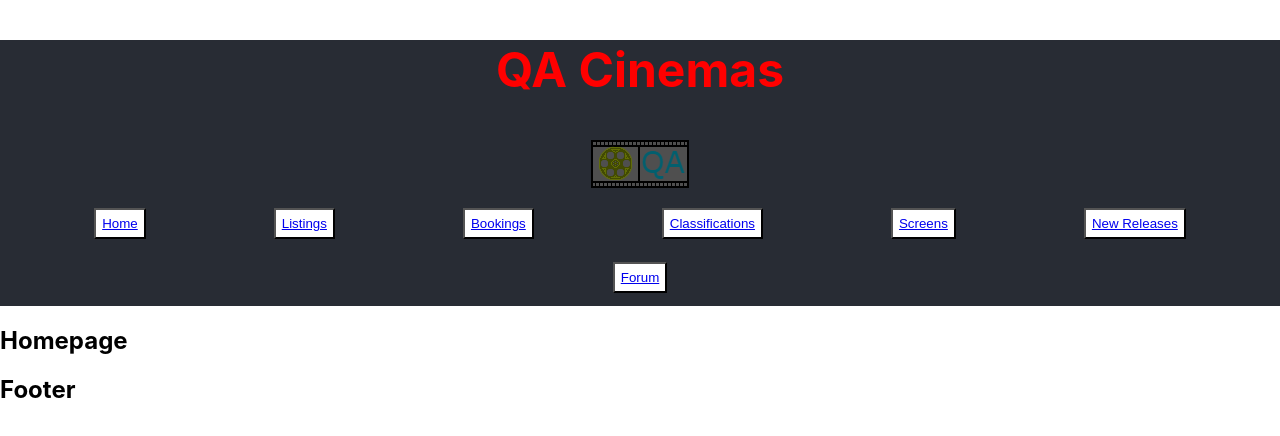
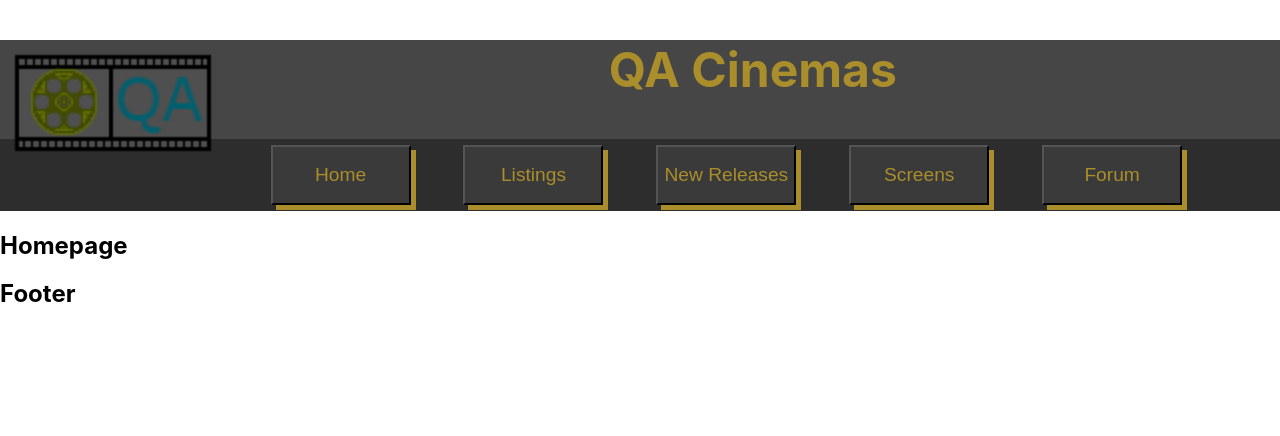
Before and after one commit to MegaSharkRhinonado/QAProject3, a React (Create React App) app in the folder megasharkrhinonado/: page / in a window 1280 px wide. Shown: the top 436 px of the page. Built offline with nearby package versions, Linux system fonts and the light colour scheme.

Commit message:
MEG-14 #JM: Navigation finished

```diff
--- a/megasharkrhinonado/src/App.css
+++ b/megasharkrhinonado/src/App.css
@@ -39,25 +39,36 @@
 
 
 /* NAVBAR */
-
+.left{
+  float: left;
+  padding: 1% 1% 1% 1%;
+}
 .headContainer{
   text-align: center;
   font-size: 2em;
-  color: red;
-  background-color: #282c34;
+  color: rgb(170, 142, 43);
+  background-color: #464646;
 }
 .navContainer{
-
+  background-color: #2d2d2d;
+  padding:4px;
+  color: rgb(170, 142, 43);
 }
-.navContainer > button {
+a > input {
+  color: rgb(170, 142, 43);
+  font-size: 60%;
   padding:6px;
-  margin-left:5%;
-  margin-right:5%;
-  margin-bottom: 1%;
-  background-color: #ffffff;
+  margin:2px;
+  margin-right:4%;
+  background-color: #4d4d4d67;
+  width: 140px;
+  height: 60px;
+  box-shadow: 5px 5px;
 }
-
-
-
-
+input:hover{
+  filter: brightness(50%);
+}
+input:active{
+  filter: contrast(50%);
+}
 /* NAVBAR */
--- a/megasharkrhinonado/src/Components/HeaderAndFooter/navBar.jsx
+++ b/megasharkrhinonado/src/Components/HeaderAndFooter/navBar.jsx
@@ -5,16 +5,15 @@ const NavBar = () => {
     return (
         <>
             <div className="headContainer">
+
+                <Link to="/"><img className="left" src={logo} alt="LOGO" width="200"></img></Link>
                 <h2>QA Cinemas</h2>
-                <Link to="/"><img src={logo} alt="LOGO"></img></Link>
                 <div className="navContainer">
-                    <button type="button"><Link exact to="/">Home</Link></button>
-                    <button type="button"><Link to="/ListingGallery">Listings</Link></button>
-                    <button type="button"><Link to="/Bookings">Bookings</Link></button>
-                    <button type="button"><Link to="/Classifications">Classifications</Link></button>
-                    <button type="button"><Link to="/Screens">Screens</Link></button>
-                    <button type="button"><Link to="/NewReleases">New Releases</Link></button>
-                    <button type="button"><Link to="/Forums">Forum</Link></button>
+                    <Link to="/"><input type="button" value="Home" /></Link>
+                    <Link to="/ListingGallery"><input type="button" value = "Listings"></input></Link>
+                    <Link to="/NewReleases"><input type="button" value = "New Releases"></input></Link>
+                    <Link to="/Screens"><input type="button" value = "Screens"></input></Link>
+                    <Link to="/Forums"><input type="button" value = "Forum"></input></Link>
                 </div>
             </div >
 
```
